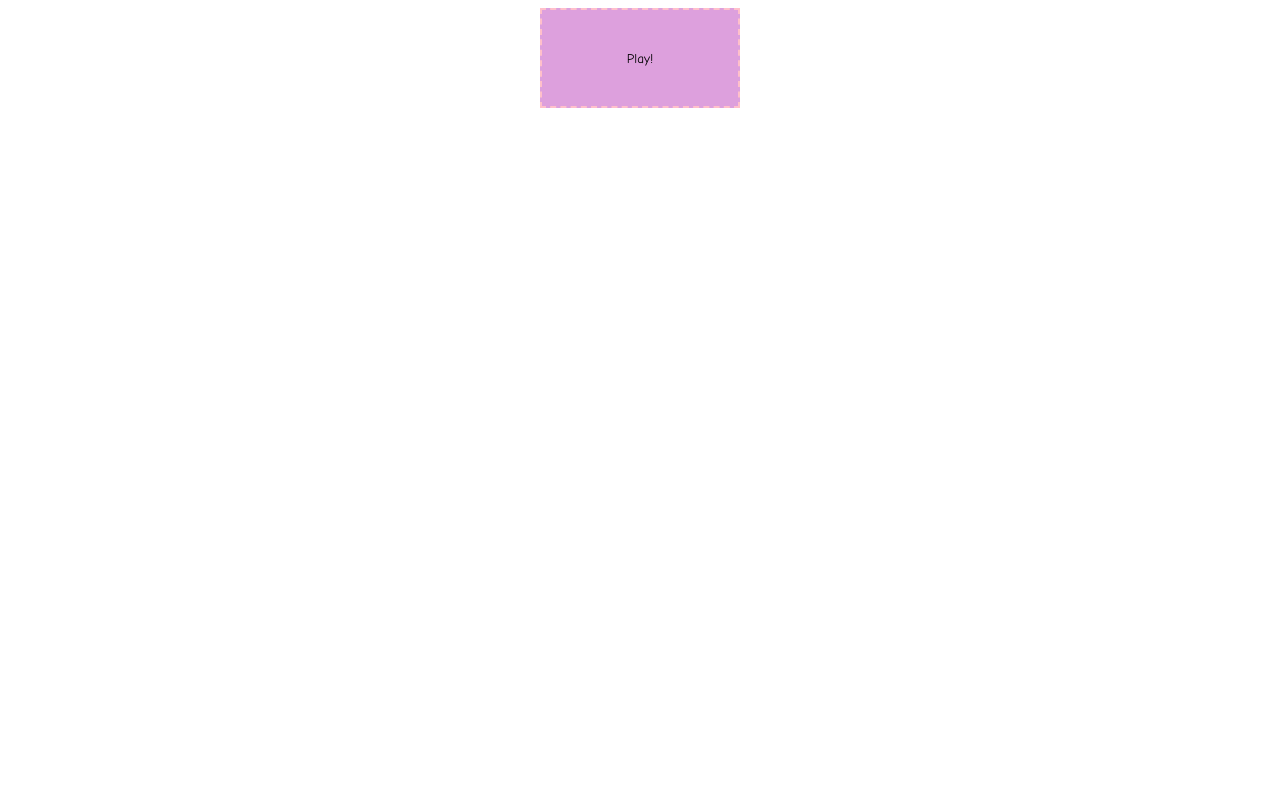
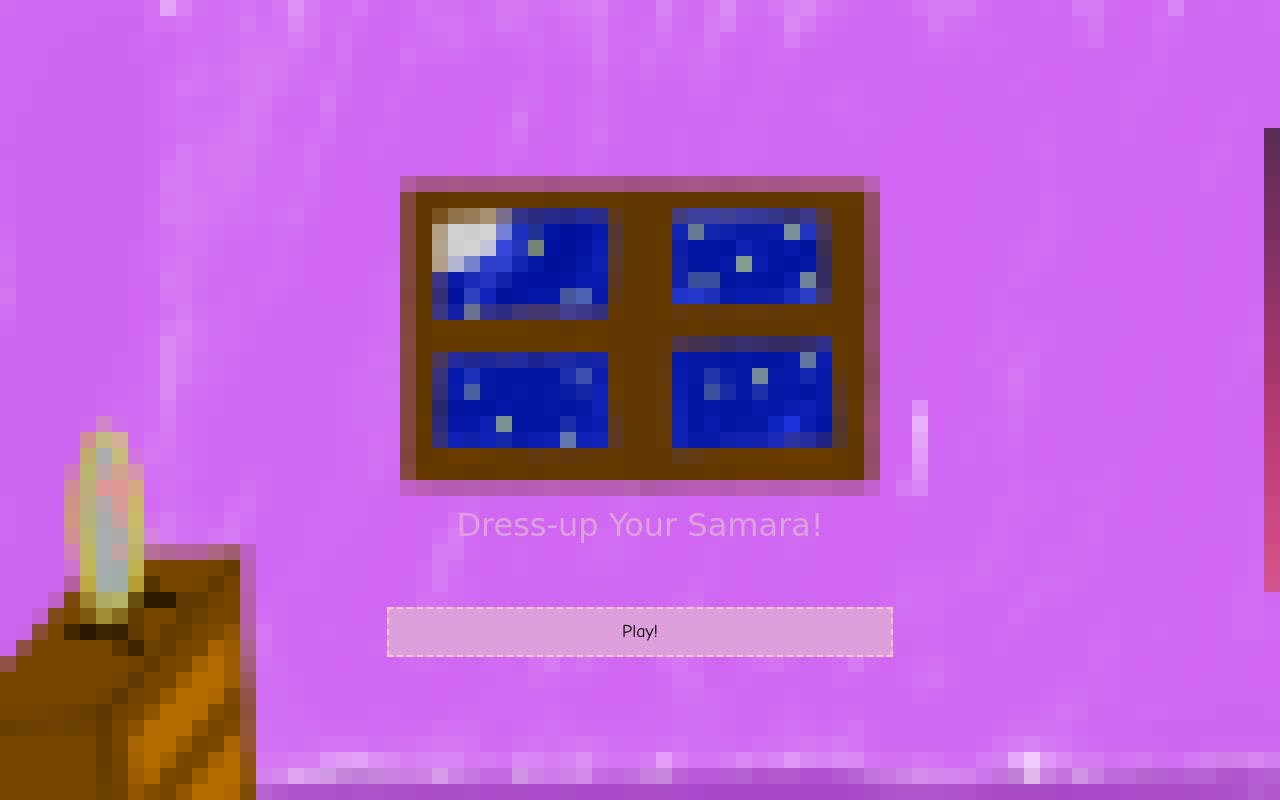
Before and after one commit to portuga4k/My_Site, a plain HTML site: page index.html in a window 1280 px wide. Drawn offline with Linux system fonts and the light colour scheme.

Commit message:
menu inicial estilizado
menu inicial com algum estilo, inicio de programação com javascript e adição de uma lista de to do

```diff
--- a/index.html
+++ b/index.html
@@ -8,17 +8,20 @@
     <meta name="viewport" content="width=device-width, initial-scale=1.0" />
     <title>Dress-up Samara!</title>
     <link rel="stylesheet" href="samara.css" />
+    <style class = "center">
+      body{
+      background-image: url("dress_ur_samara_background.png");
+
+    }
+    </style>
+
   </head>
 
   <body>
-    <div class="pink">
-        <button onclick="" class = "pink" style="height: 100px; width: 200px; display: block; margin: auto; background-color: plum; border-style: dashed;"> Play! </button>
 
+    <div class="title" style = "text-align: center; font-size:xx-large; margin-top: 40%;" >Dress-up Your Samara!
+        <button onclick = Play() id="pink" style ="height: 50px; width: 40%; display: block; margin: auto; background-color: plum; border-style: dashed; font-size: large; margin-top: 5%;"> Play! </button>
     </div>
-
-
-
-
 
 
   </body>
--- a/samara.css
+++ b/samara.css
@@ -1,7 +1,29 @@
-.pink{
+button:hover{
+   background-color: palevioletred;
 
+
+
+}
+
+
+
+#pink{
    font-family: "Comic Sans MS", "Comic Sans", cursive;
    border-color: pink;
    justify-content: center;
+}
+
+.title{
+  font-family: "Brush Script MT", "Brush Script Std", cursive;
+  color: plum;
+  justify-items: center;
 
 }
+
+
+.center{
+   display: block;
+   margin-left: auto;
+   margin-right: auto;
+   width: 50%;
+}
--- a/script.js
+++ b/script.js
@@ -0,0 +1,11 @@
+function Play(){
+   //mudar do modo de menu para modo de jogo
+   //fazer com que apareça a Samara e os menus do jogo
+   if(getElementsByClassName("title")){
+    delete this;
+   }
+
+
+
+
+}
```
Also changed, not shown: toDo.txt (added).
